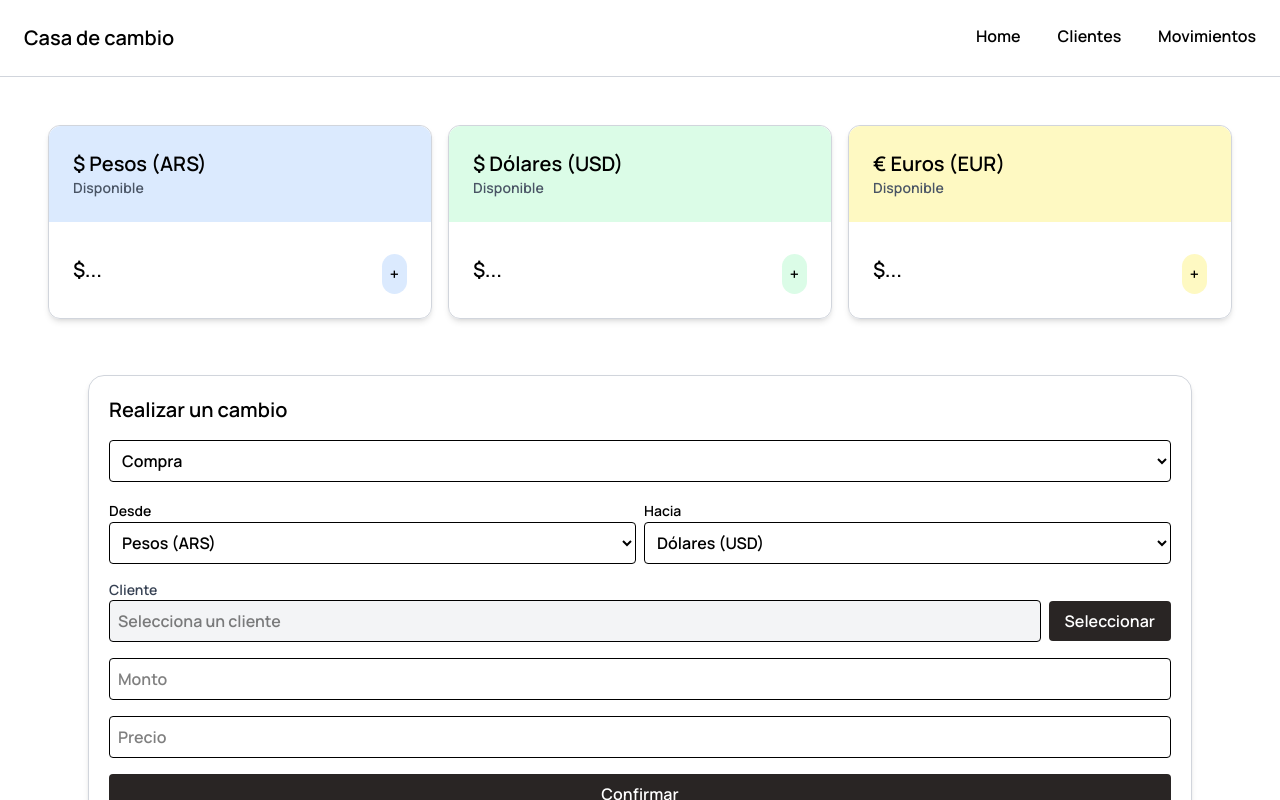
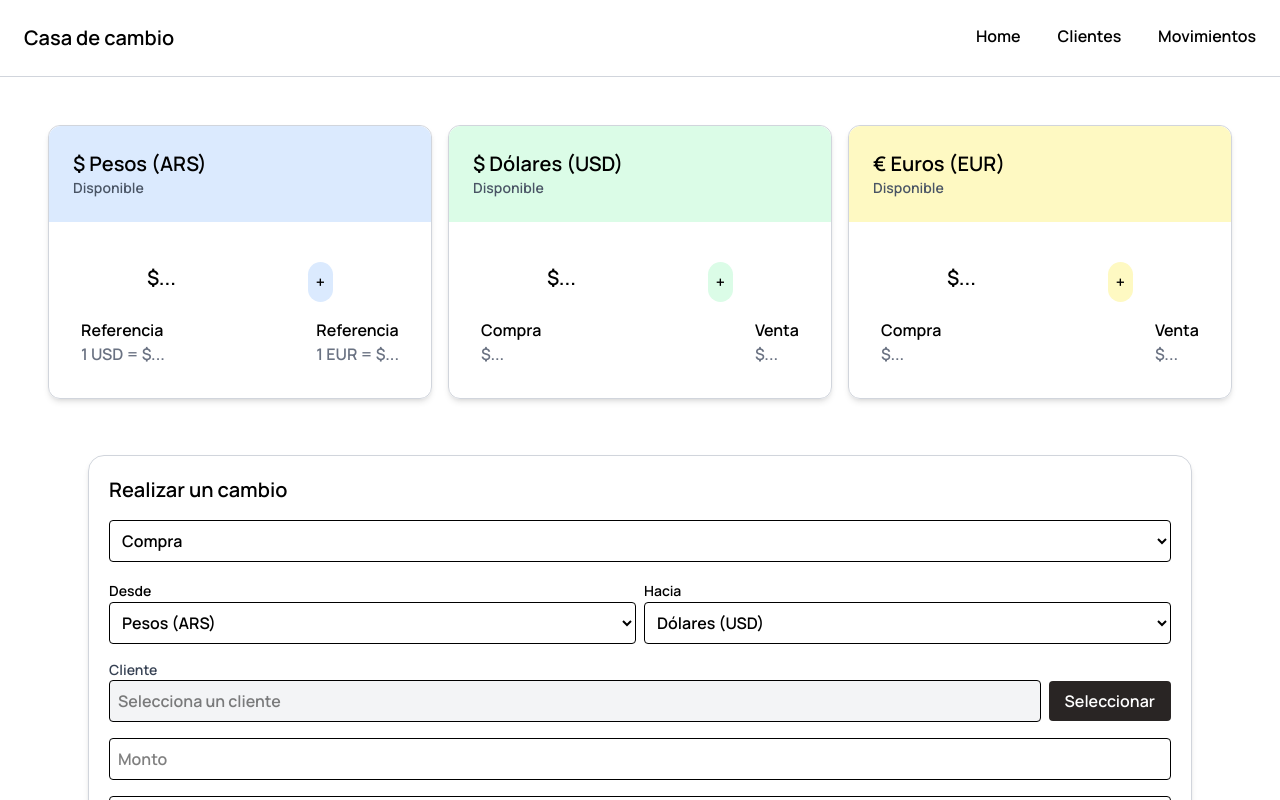
Before and after one commit to MaximoFC/currency-exchange-frontend, a React (Vite) app: page / in a window 1280 px wide. Shown: the top 800 px of the page. Built offline with nearby package versions, Linux system fonts and the light colour scheme; no server answers.

Commit message:
Exchange rates now available in Home page

```diff
--- a/src/pages/Home.jsx
+++ b/src/pages/Home.jsx
@@ -25,6 +25,10 @@ const Home = () => {
     const [isInvestmentModalOpen, setIsInvestmentModalOpen] = useState(false);
     const [selectedCurrency, setSelectedCurrency] = useState("");
     const [investmentAmount, setInvestmentAmount] = useState("");
+    const [exchangeRates, setExchangeRates] = useState({
+        usd: { buy: "...", sell: "..." },
+        eur: { buy: "...", sell: "..." }
+    })
 
     const openInvestmentModal = (currency) => {
         setSelectedCurrency(currency);
@@ -37,11 +41,24 @@ const Home = () => {
     };
 
     useEffect(() => {
-        axios.get("http://localhost:4000/businesses")
-            .then(response => {
-                setBusinessData(response.data);
+        const fetchBusinessData = axios.get("http://localhost:4000/businesses");
+        const fetchExchangeRates = axios.get("https://api.bluelytics.com.ar/v2/latest");
+
+        Promise.all([fetchBusinessData, fetchExchangeRates])
+            .then(([businessResponse, exchangeResponse]) => {
+                setBusinessData(businessResponse.data);
+                setExchangeRates({
+                    usd: {
+                        buy: exchangeResponse.data.blue.value_buy,
+                        sell: exchangeResponse.data.blue.value_sell
+                    },
+                    eur: {
+                        buy: exchangeResponse.data.blue_euro.value_buy,
+                        sell: exchangeResponse.data.blue_euro.value_sell
+                    }
+                });
             })
-            .catch(error => console.error("Error fetching amounts: ", error.message));
+            .catch(error => console.error("Error fetching data: ", error.message));
     }, []);
 
     const handleChange = (e) => {
@@ -130,7 +147,8 @@ const Home = () => {
                     <h3 className="text-xl font-semibold">$ Pesos (ARS)</h3>
                     <h5 className="text-sm text-gray-600">Disponible</h5>
                 </div>
-                <div className="flex justify-between p-6 items-center rounded-b-xl">
+                <div className="flex flex-col p-6 items-center rounded-b-xl">
+                    <div className="flex justify-around w-full items-center p-2">
                         <p className="text-xl">${businessData.ars}</p>
                         <button
                             className="bg-blue-100 text-black p-2 rounded-full mt-2 cursor-pointer hover:bg-blue-200 transition"
@@ -139,13 +157,25 @@ const Home = () => {
                             +
                         </button>
                     </div>
+                    <div className="w-full flex justify-between items-center p-2">
+                        <div>
+                            <h4>Referencia</h4>
+                            <p className="text-gray-500">1 USD = ${exchangeRates.usd.sell}</p>
+                        </div>
+                        <div>
+                            <h4>Referencia</h4>
+                            <p className="text-gray-500">1 EUR = ${exchangeRates.eur.sell}</p>
+                        </div>
+                    </div>
+                </div>
             </div>
             <div className="text-black rounded-xl shadow-md flex flex-col border border-gray-300">
                 <div className="bg-green-100 p-6 rounded-t-xl">
                     <h3 className="text-xl font-semibold">$ Dólares (USD)</h3>
                     <h5 className="text-sm text-gray-600">Disponible</h5>
                 </div>
-                <div className="flex justify-between p-6 items-center rounded-b-xl">
+                <div className="flex flex-col p-6 items-center rounded-b-xl">
+                    <div className="flex justify-around w-full items-center p-2">
                         <p className="text-xl">${businessData.usd}</p>
                         <button
                             className="bg-green-100 text-black p-2 rounded-full mt-2 cursor-pointer hover:bg-green-200 transition"
@@ -154,13 +184,25 @@ const Home = () => {
                             +
                         </button>
                     </div>
+                    <div className="w-full flex justify-between items-center p-2">
+                        <div>
+                            <h4>Compra</h4>
+                            <p className="text-gray-500">${exchangeRates.usd.buy}</p>
+                        </div>
+                        <div>
+                            <h4>Venta</h4>
+                            <p className="text-gray-500">${exchangeRates.usd.sell}</p>
+                        </div>
+                    </div>
+                </div>
             </div>
             <div className="text-black rounded-xl shadow-md flex flex-col border border-gray-300">
                 <div className="bg-yellow-100 p-6 rounded-t-xl">
                     <h3 className="text-xl font-semibold">€ Euros (EUR)</h3>
                     <h5 className="text-sm text-gray-600">Disponible</h5>
                 </div>
-                <div className="flex justify-between p-6 items-center rounded-b-xl">
+                <div className="flex flex-col p-6 items-center rounded-b-xl">
+                    <div className="flex justify-around w-full items-center p-2">
                         <p className="text-xl">${businessData.eur}</p>
                         <button
                             className="bg-yellow-100 text-black p-2 rounded-full mt-2 cursor-pointer hover:bg-yellow-200 transition"
@@ -168,6 +210,17 @@ const Home = () => {
                         >
                             +
                         </button>
+                    </div>
+                    <div className="w-full flex justify-between items-center p-2">
+                        <div>
+                            <h4>Compra</h4>
+                            <p className="text-gray-500">${exchangeRates.eur.buy}</p>
+                        </div>
+                        <div>
+                            <h4>Venta</h4>
+                            <p className="text-gray-500">${exchangeRates.eur.sell}</p>
+                        </div>
+                    </div>
                 </div>
             </div>
 
```
Lines whose indentation alone changed are shown as unchanged.
